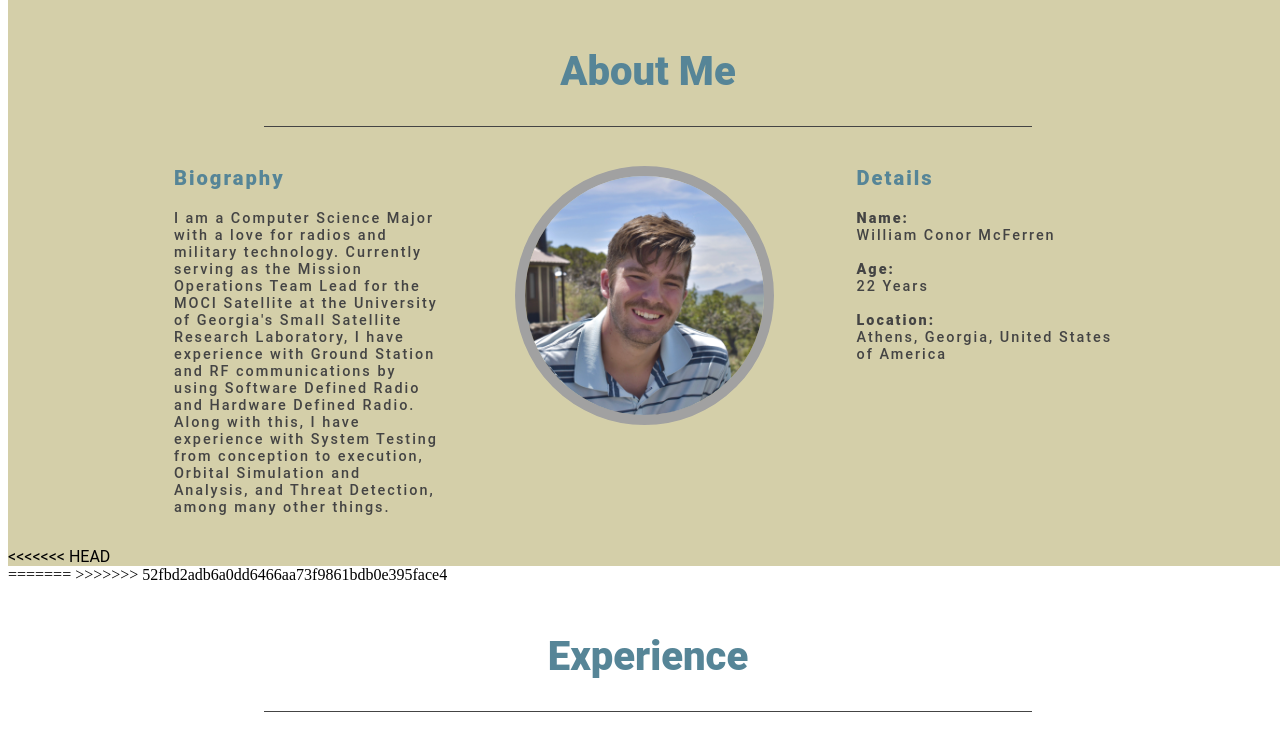
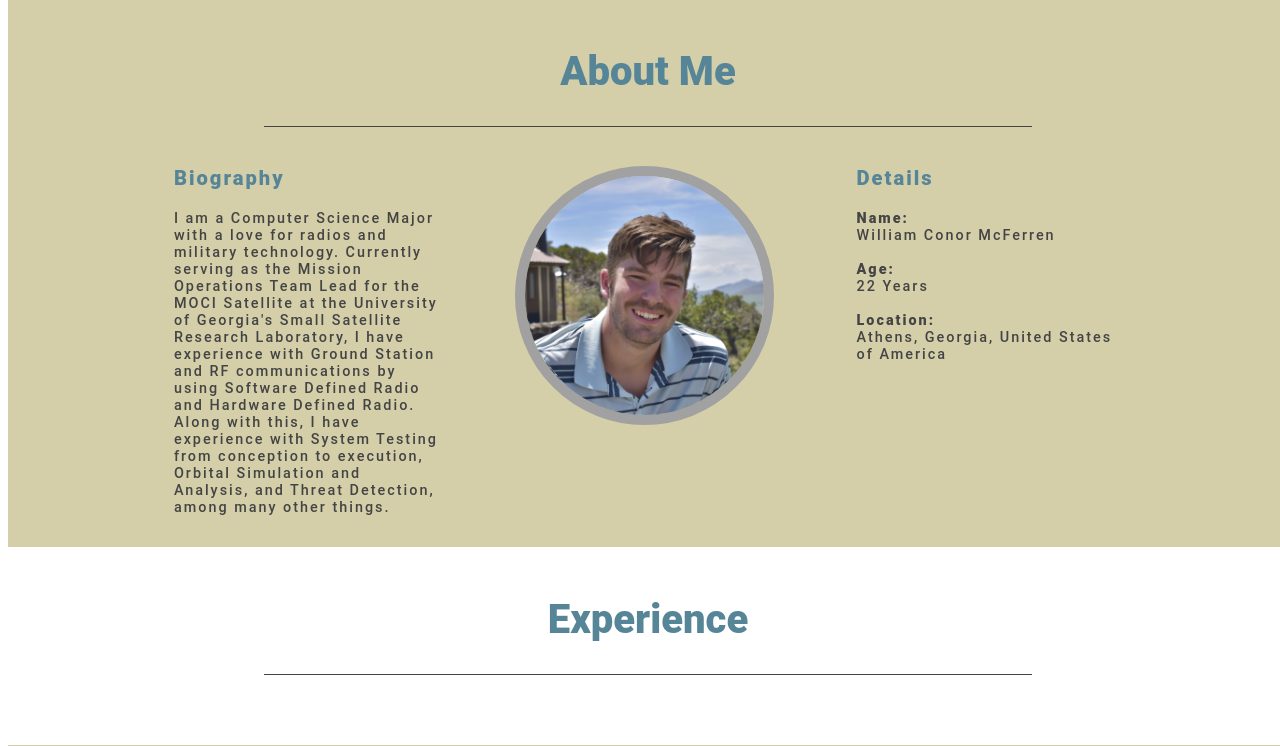
Before and after one commit to cnmcferren/conormcferren, a Flask app: template templates/index.html in a window 1280 px wide. Shown: the part 809-1555 px from the top of the page. Run offline with Flask 2, Linux system fonts and the light colour scheme; the template is opened without the code that fills it, so the values that code supplies are empty; parts of the project's set-up code (start-up, migrations or seed data) failed here and were passed over.

Commit message:
Fixed conflict

```diff
--- a/templates/aboutme.html
+++ b/templates/aboutme.html
@@ -96,8 +96,4 @@
         var age = Math.abs(year - 1970);
         document.getElementById("age").innerHTML = age.toString() + " Years";
     </script>
-<<<<<<< HEAD
 </div>
-=======
-</div>
->>>>>>> 52fbd2adb6a0dd6466aa73f9861bdb0e395face4
```
